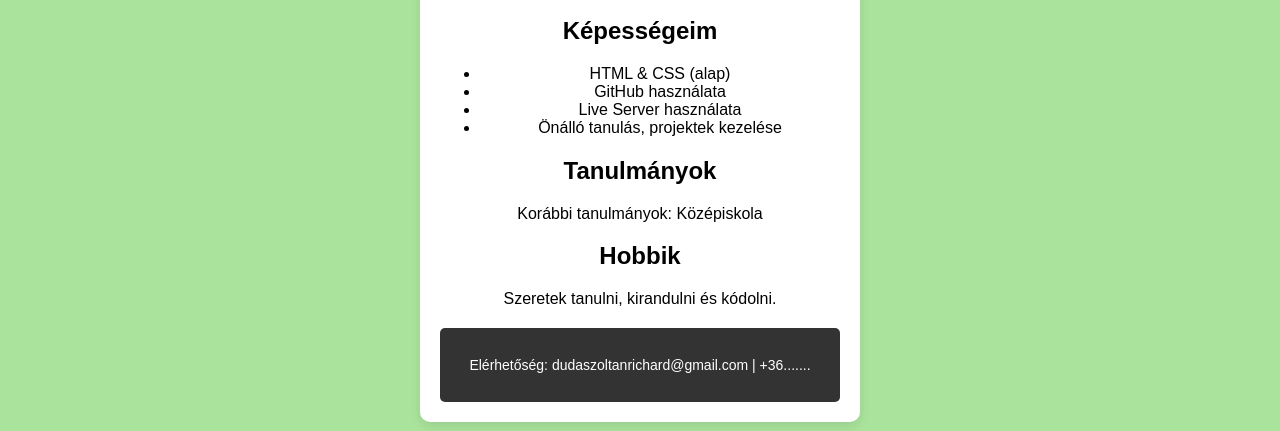
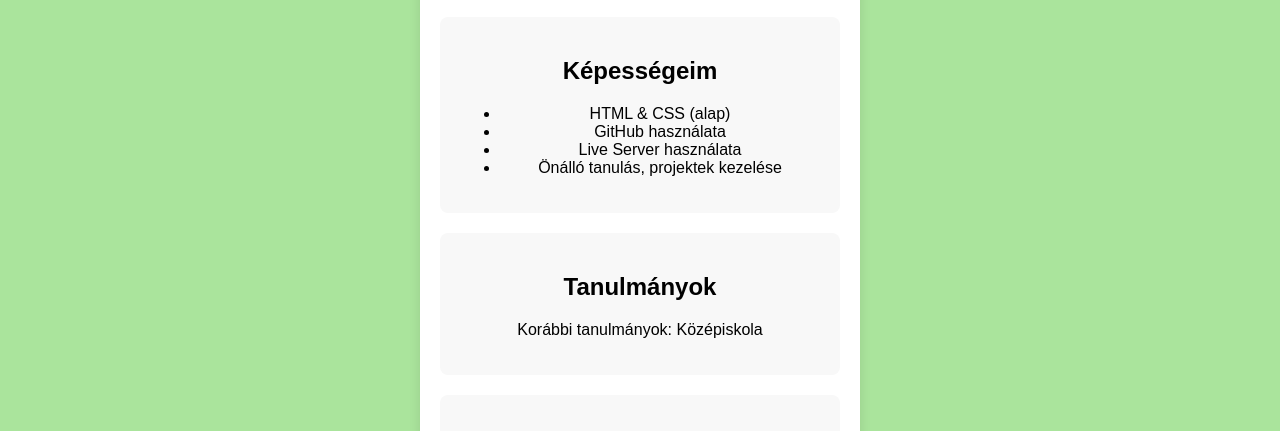
Before and after one commit to Dudee0413/portfoliom, a plain HTML site: page index.html in a window 1280 px wide. Shown: the part 363-794 px from the top of the page. Drawn offline with Linux system fonts and the light colour scheme.

Commit message:
Update style.css

```diff
--- a/style.css
+++ b/style.css
@@ -52,6 +52,13 @@ html, body {
     border-radius: 10px;
     box-shadow: 0 4px 12px rgba(0, 0, 0, 0.1);
   }
+.card section {
+  background-color: #f8f8f8;
+  padding: 20px;
+  margin-top: 20px;
+  border-radius: 8px;
+}
+
 
 
   /* === Profilkép stílusa === */
```
